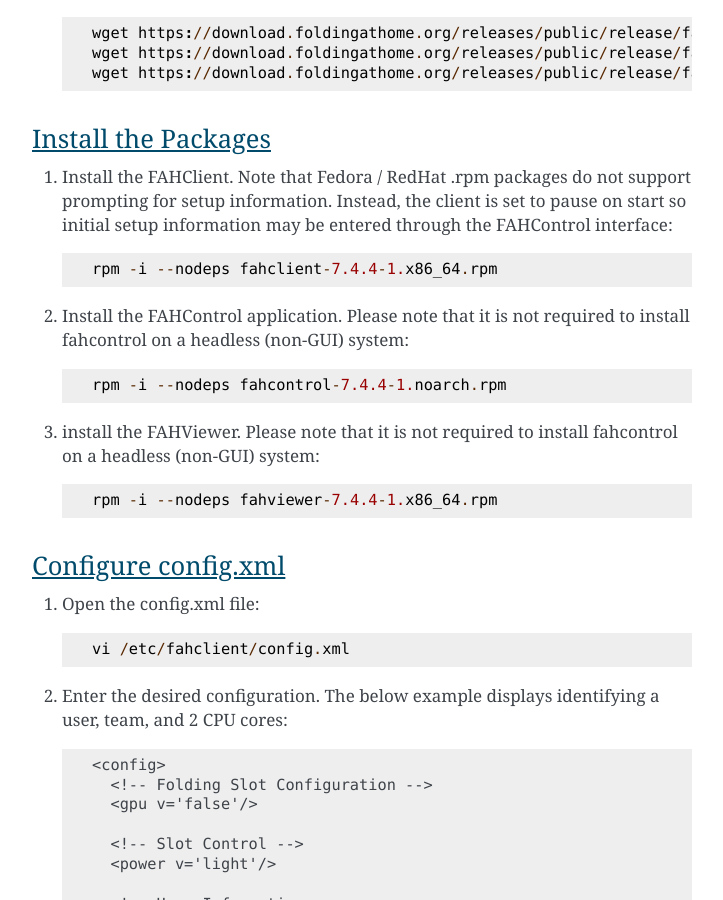
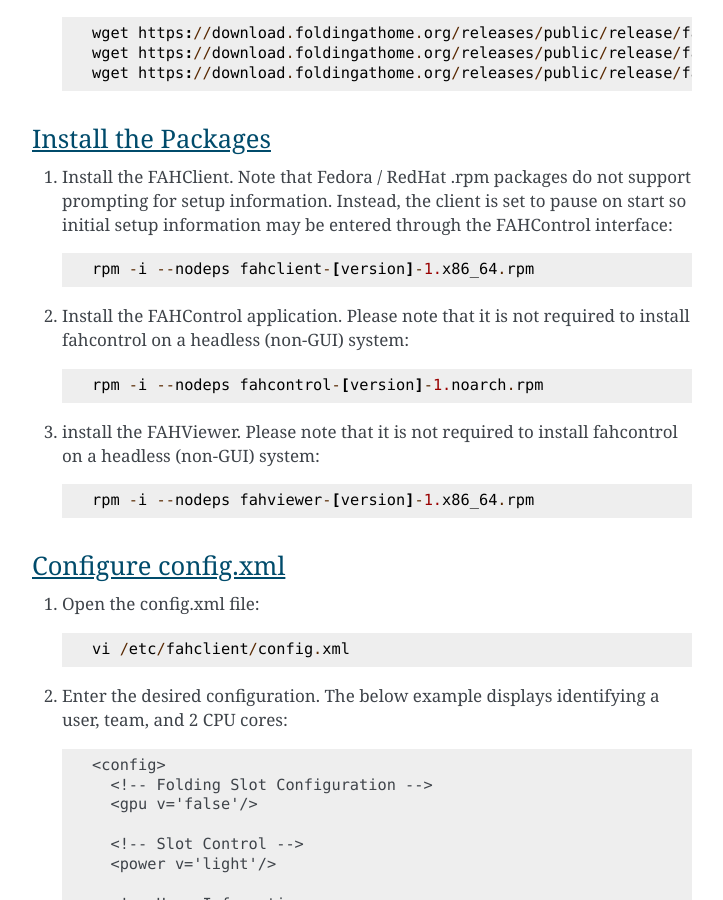
Before and after one commit to FoldingCommunity/fah-client-documentation, a Sphinx documentation site: the page built from docs/source/linux/command_line_installation_linux.rst, in a window 1280 px wide and 900 px high, scrolled down 2072 px. Shown: the whole window, without its empty margins (388-1111 px from the left). Built offline with Sphinx 7.4.7, drawn with Linux system fonts in a browser that asks for light colours.

Commit message:
Updated command_line_installation_linux.rst

```diff
--- a/docs/source/linux/command_line_installation_linux.rst
+++ b/docs/source/linux/command_line_installation_linux.rst
@@ -79,16 +79,16 @@
 
 #. Install the FAHClient. Note that Fedora / RedHat .rpm packages do not support prompting for setup information. Instead, the client is set to pause on start so initial setup information may be entered through the FAHControl interface::
 
-        rpm -i --nodeps fahclient-7.4.4-1.x86_64.rpm
+        rpm -i --nodeps fahclient-[version]-1.x86_64.rpm
 
 
 #. Install the FAHControl application. Please note that it is not required to install fahcontrol on a headless (non-GUI) system::
 
-        rpm -i --nodeps fahcontrol-7.4.4-1.noarch.rpm
+        rpm -i --nodeps fahcontrol-[version]-1.noarch.rpm
 
 #. install the FAHViewer. Please note that it is not required to install fahcontrol on a headless (non-GUI) system::
 
-        rpm -i --nodeps fahviewer-7.4.4-1.x86_64.rpm
+        rpm -i --nodeps fahviewer-[version]-1.x86_64.rpm
 
 
 
```
